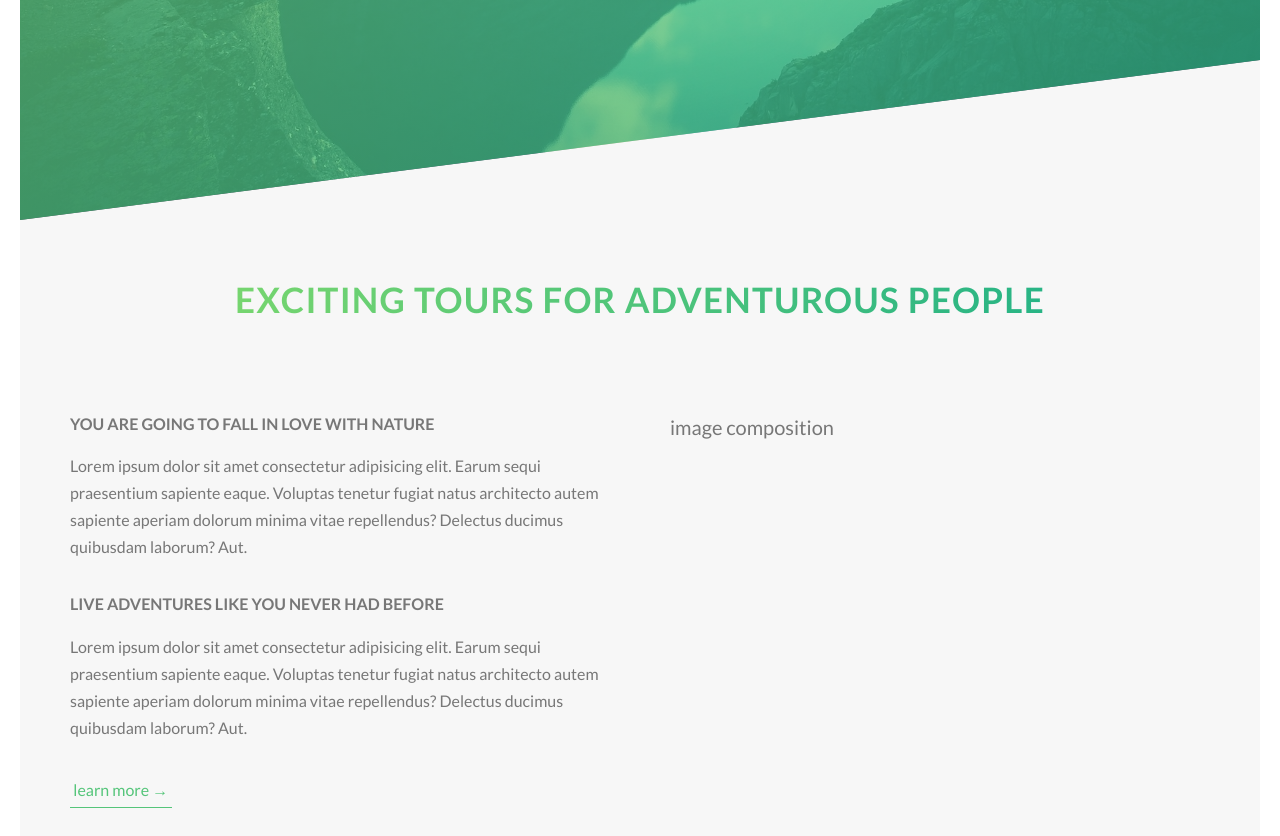
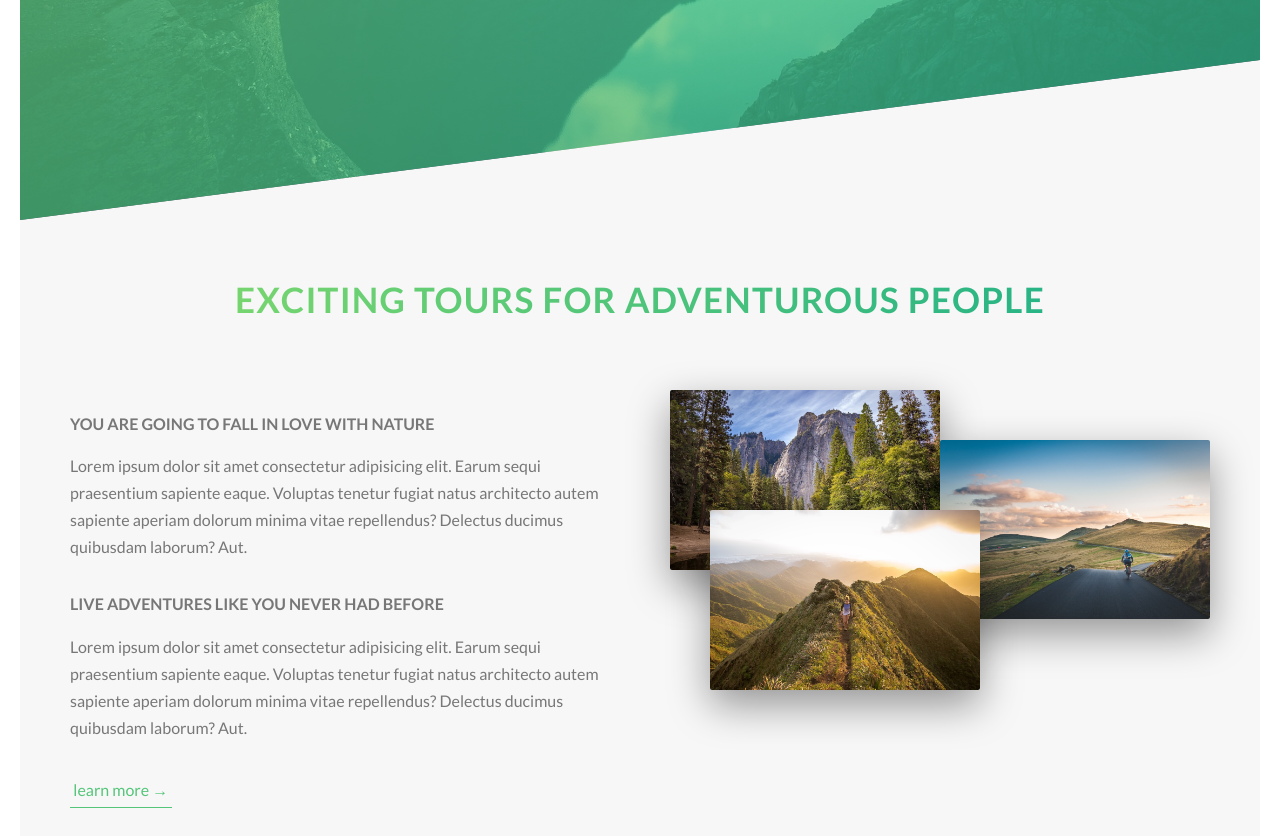
Before and after one commit to ghozlene/Responsive-website, a website: page html/index.html in a window 1280 px wide. Shown: the part 560-1396 px from the top of the page. Drawn offline with Linux system fonts and the light colour scheme; files whose address does not match are found by name.

Commit message:
building the right side of the section about

```diff
--- a/html/index.html
+++ b/html/index.html
@@ -60,7 +60,14 @@
 
                 </div>
                 <div class="col-1-of-2">
-                    image composition
+                    <div class="composition">
+                        <img src="../images/nat-1-large.jpg" alt="photo 1"
+                            class="composition__photo composition__photo--p1" />
+                        <img src="../images/nat-2-large.jpg" alt="photo 2"
+                            class="composition__photo composition__photo--p2" />
+                        <img src="../images/nat-3-large.jpg" alt="photo 3"
+                            class="composition__photo composition__photo--p3" />
+                    </div>
                 </div>
             </div>
         </section>
--- /dev/null
+++ b/sass/components/_composition.scss
@@ -0,0 +1,34 @@
+.composition {
+	position: relative;
+	&__photo {
+		width: 50%;
+		box-shadow: 0 1.5rem 4rem rgba($color-black, 0.4);
+		border-radius: 2px;
+		position: absolute;
+		transition: all 0.5s;
+		z-index: 1;
+		outline-offset: 0.5rem;
+
+		&--p1 {
+			left: 0;
+			top: -2rem;
+		}
+		&--p2 {
+			right: 0;
+			top: 3rem;
+		}
+		&--p3 {
+			left: 4rem;
+			top: 10rem;
+		}
+		&:hover {
+			outline: 0.5rem solid $color-primary;
+			transform: scale(1.5) translateY(-0.5rem);
+			box-shadow: 0 2.5rem 4rem rgba($color-black, 0.7);
+			z-index: 2;
+		}
+	}
+	&:hover &__photo:not(:hover) {
+		transform: scale(0.9);
+	}
+}
--- a/sass/main.scss
+++ b/sass/main.scss
@@ -8,7 +8,7 @@
 @import 'base/utilities.';
 
 @import 'components/button';
-
+@import 'components/composition';
 @import 'layouts/header';
 @import 'layouts/grid';
 @import 'pages/home';
```
Also changed, not shown: css/style.css, 1 other file.
